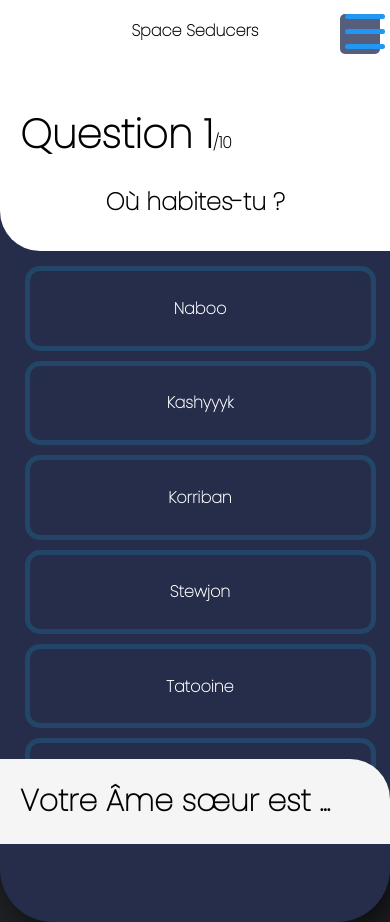
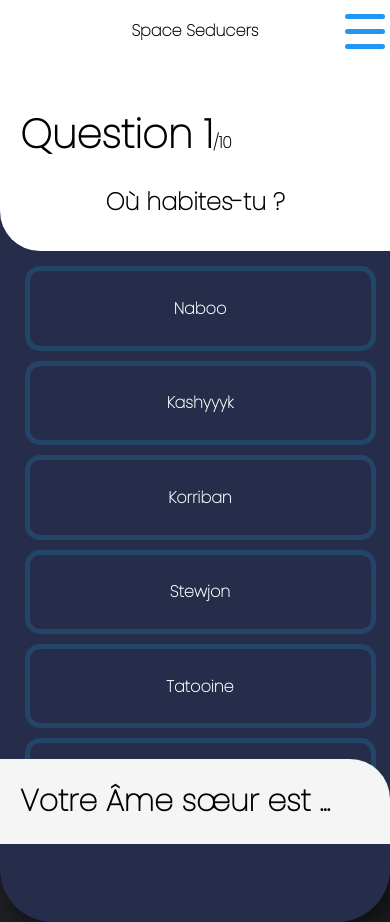
Before and after one commit to yannick-cousin/Hackathon-1, a React (Create React App) app: page /Quizz in a window 390 px wide. In both pictures the pointer is over the button 360 px from the left and 34 px from the top of the page. Built offline with nearby package versions, Linux system fonts and the light colour scheme.

Commit message:
Update Quizz.css

```diff
--- a/src/screens/Quizz.css
+++ b/src/screens/Quizz.css
@@ -211,7 +211,9 @@ height: 10vh;
 
 }
 
-
+button:hover {
+  background-color:transparent
+}
 
 
 
```
